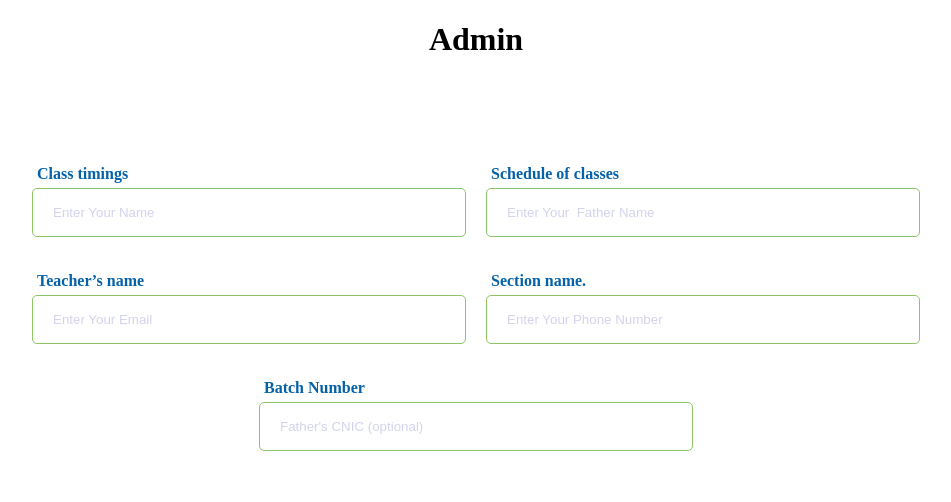
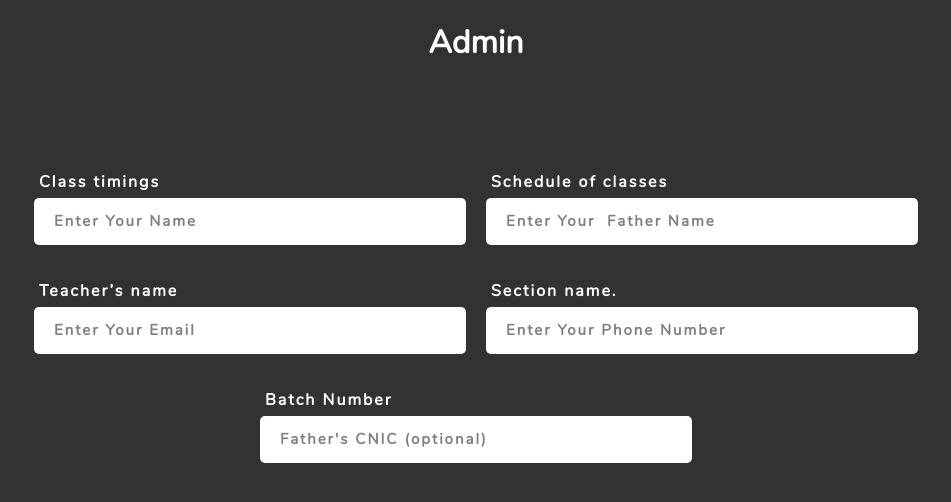
Before and after one commit to owaissahmed/attendence-hackathon, a plain HTML site: page admin.html in a window 1280 px wide. Shown: the whole page, without its empty margins (164-1115 px from the left). Drawn offline with Linux system fonts and the light colour scheme.

Commit message:
quarter done

```diff
--- a/admin.css
+++ b/admin.css
@@ -1,18 +1,28 @@
 @font-face {
-    font-family: ninito;
+    font-family: nunito;
     src: url(nunito.regular.ttf);
 }
 
-#admin_{
+@font-face {
+    font-family: balo;
+    src: url(BalooBhai-Regular.ttf);
+}
+
+body {
+    background-color: rgb(51, 49, 49);
+}
+
+#admin_ {
     text-align: center;
-font-family: nunito;
+    font-family: nunito;
+    color: white;
 }
 
 .form_section {
     /* display: flex;
     justify-content: space-evenly;
     flex-wrap: wrap; */
-    background-color: #fff;
+    /* background-color: #fff; */
     padding: 50px;
 }
 
@@ -35,13 +45,15 @@ input {
     width: 410px;
     height: 45px;
     padding-left: 20px;
-    border: 1px solid #8dc666;
+    /* border: 1px solid #8dc666; */
     border-radius: 5px;
-
+    border: transparent;
+    font-family: nunito;
+    font-weight: bold;
 }
 
 p {
-    color: #0562a8;
+    color: white;
     font-family: nunito;
     font-weight: bold;
 }
@@ -51,19 +63,28 @@ p {
     justify-content: center;
     flex-wrap: wrap;
     margin: 30px;
-    /* font-family: nunito; */
-    /* background-color: khaki; */
+    background-color: transparent;
+    letter-spacing: 2px;
+}
+
+.inputs {
+    font-family: nunito;
+    font-size: 15px;
+    letter-spacing: 2px;
+    /* background-color: magenta; */
+    color: rgb(51, 49, 49);
 }
 
 input:focus {
     outline: none;
-    border: 1px solid #0562a8;
+    /* border: 1px solid #0562a8; */
     transition: 0.5s;
+    font-family: nunito;
     box-shadow: rgba(0, 0, 0, 0.15) 1.95px 1.95px 2.6px;
 }
 
 input::placeholder {
-    color: #d3d3ee;
+    color: grey;
 }
 
 input:hover {
--- a/admin.html
+++ b/admin.html
@@ -30,24 +30,24 @@
 
         <div class="input">
             <div class="data">
-                <p>Class timings</p><input id="name" placeholder="Enter Your Name" type="text">
+                <p>Class timings</p><input class="inputs" id="name" placeholder="Enter Your Name" type="text">
             </div>
             <div class="data">
-                <p>Schedule of classes</p> <input id="father" placeholder="Enter Your  Father Name" type="text">
+                <p>Schedule of classes</p> <input class="inputs" id="father" placeholder="Enter Your  Father Name" type="text">
             </div>
         </div>
         <div class="input">
             <div class="data">
-                <p>Teacher’s name</p><input id="email" placeholder="Enter Your Email" type="email">
+                <p>Teacher’s name</p><input class="inputs" id="email" placeholder="Enter Your Email" type="email">
             </div>
             <div class="data">
-                <p>Section name.</p> <input id="phone" placeholder="Enter Your Phone Number" type="number">
+                <p>Section name.</p> <input class="inputs" id="phone" placeholder="Enter Your Phone Number" type="number">
             </div>
         </div>
         <div class="input">
 
             <div class="data">
-                <p> Batch Number</p> <input id="father_cnic" placeholder="Father's CNIC (optional)" type="text">
+                <p> Batch Number</p> <input class="inputs" id="father_cnic" placeholder="Father's CNIC (optional)" type="text">
             </div>
 
         </div>
--- /dev/null
+++ b/dashboard/dashboard.js
@@ -0,0 +1,3 @@
+function abc() {
+    window.open("../admin.html", "_self")
+}
--- /dev/null
+++ b/dashboard/style.css
@@ -0,0 +1,49 @@
+* {
+    background-color: rgb(51, 49, 49);
+    ;
+}
+
+@font-face {
+    font-family: nunito;
+    src: url(nunito.regular.ttf);
+}
+
+#buttons {
+    display: flex;
+    justify-content: space-evenly;
+    flex-wrap: wrap;
+}
+
+.folder {
+    display: flex;
+    justify-content: center;
+}
+
+.folder>p {
+    color: white;
+    font-family: nunito;
+    font-size: 30px;
+
+}
+
+.btns {
+    width: 200px;
+    height: 200px;
+    border-radius: 30px;
+    margin: 70px;
+    margin-top: 40px;
+    margin-bottom: 20px;
+    background-color: white;
+    border: none;
+    box-shadow: rgba(50, 50, 93, 0.25) 0px 30px 60px -12px inset, rgba(0, 0, 0, 0.3) 0px 18px 36px -18px inset;
+    font-family: nunito;
+    font-weight: bold;
+    font-size: 20px;
+}
+
+
+.btns:hover {
+    transform: scale(1.1);
+    transition: 0.5s
+        /* transform: scale(0.5) translate(-100%, -100%) */
+}
```
Also changed, not shown: app.js (+23 -2 lines), dashboard/dashboard.html (added, +25 -0 lines), index.html (+0 -1 lines).
